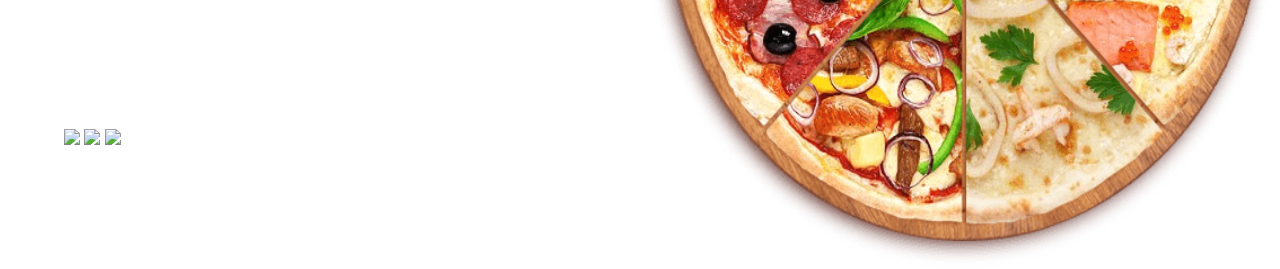
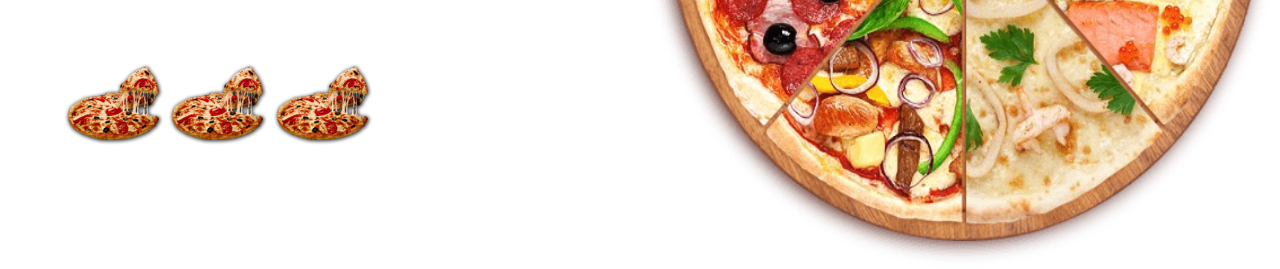
Before and after one commit to shayanshahDeveloper/Project-19-Pizza-Landing-Page, a plain HTML site: page index.html in a window 1280 px wide. Shown: the part 531-800 px from the top of the page. Drawn offline with Linux system fonts and the light colour scheme; the site is published under a folder, as on GitHub Pages, so addresses that start at the root find nothing.

Commit message:
Main dir/img Path Changed

```diff
--- a/index.html
+++ b/index.html
@@ -27,9 +27,9 @@
         <a href="#" id="dis">25% Off Hurry!!</a>
       </div>
       <div id="Pizza">
-        <img src="/images/pizza3.png" width="100" />
-        <img src="/images/pizza3.png" width="100" />
-        <img src=" /images/pizza3.png" width="100" />
+        <img src="./images/pizza3.png" width="100" />
+        <img src="./images/pizza3.png" width="100" />
+        <img src="./images/pizza3.png" width="100" />
       </div>
     </header>
   </body>
```
